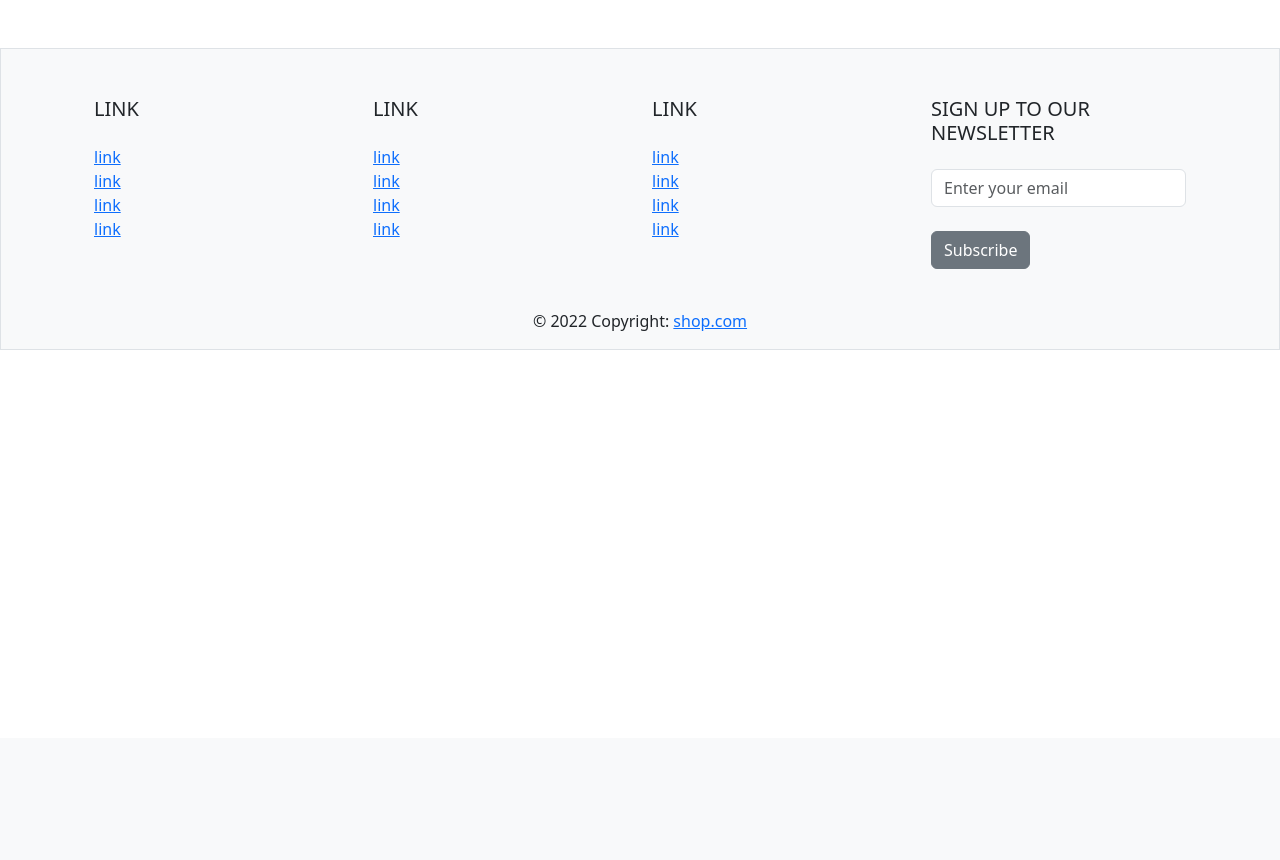
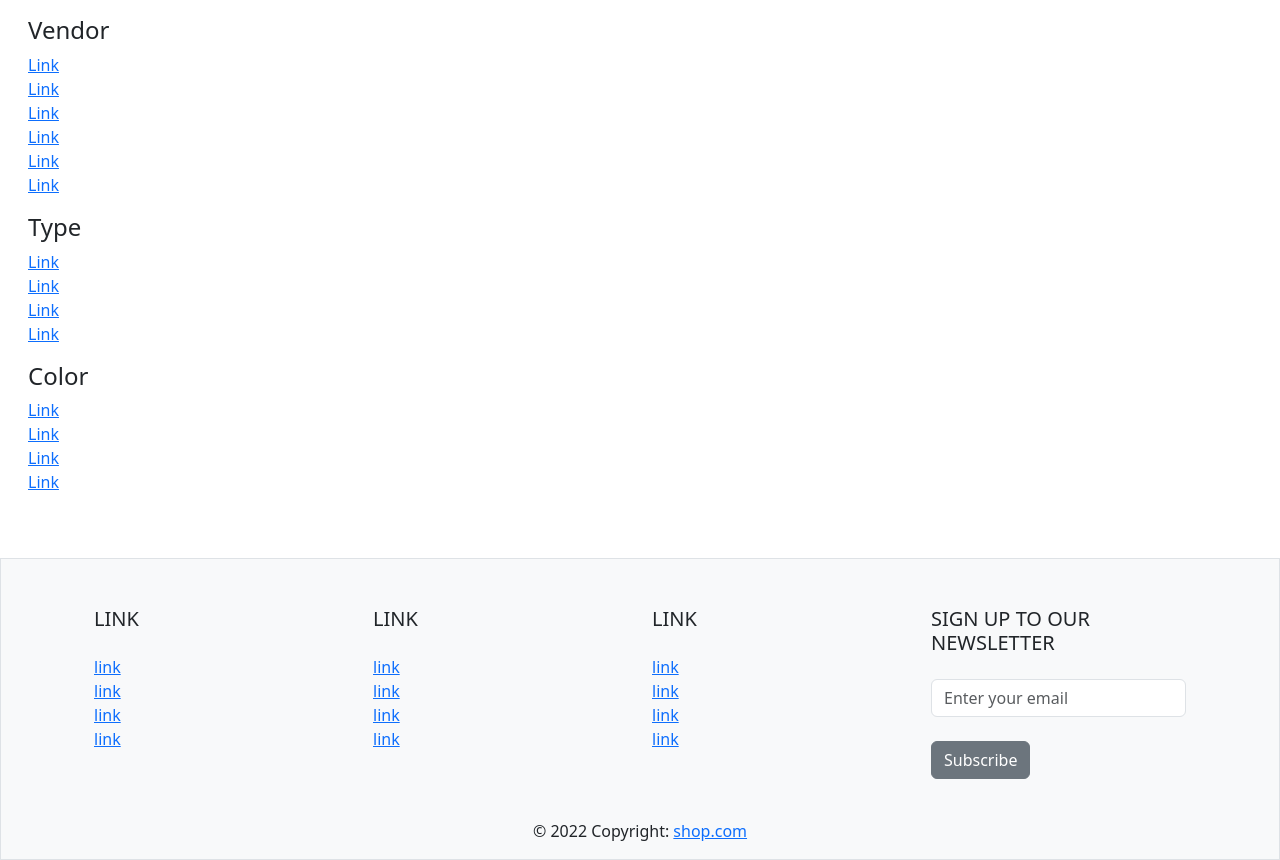
Before and after one commit to voinovVladyslav/internet-shop, a Django app: page /catalog/ in a window 1280 px wide. Shown: the part 62-922 px from the top of the page. Before the commit the page ends 412 px from the top, so only its background shows below. Run offline with Django 3.2, Linux system fonts and the light colour scheme; data that the repository does not hold is empty; some libraries are stand-ins or nearby versions.

Commit message:
add side navigation sample to catalog

```diff
--- a/core/templates/core/catalog.html
+++ b/core/templates/core/catalog.html
@@ -10,7 +10,33 @@
     </head>
     <body>
         {% include 'header.html' %}
-        <div class="container-fluid"></div>
+        <div class="mx-0 container-fluid d-flex">
+            <div class="container-s mx-3 pt-3">
+                <h4>Vendor</h4>
+                <ul class="list-unstyled">
+                    <li><a href="">Link</a></li>
+                    <li><a href="">Link</a></li>
+                    <li><a href="">Link</a></li>
+                    <li><a href="">Link</a></li>
+                    <li><a href="">Link</a></li>
+                    <li><a href="">Link</a></li>
+                </ul>
+                <h4>Type</h4>
+                <ul class="list-unstyled">
+                    <li><a href="">Link</a></li>
+                    <li><a href="">Link</a></li>
+                    <li><a href="">Link</a></li>
+                    <li><a href="">Link</a></li>
+                </ul>
+                <h4>Color</h4>
+                <ul class="list-unstyled">
+                    <li><a href="">Link</a></li>
+                    <li><a href="">Link</a></li>
+                    <li><a href="">Link</a></li>
+                    <li><a href="">Link</a></li>
+                </ul>
+            </div>
+
             <div class="container d-flex flex-wrap">
                 {% for item in items %}
                 <div class="card m-3" style="width: 18rem">
@@ -24,13 +50,16 @@
                             <h5 class="card-title">{{ item.name }}</h5>
                             <h5 class="card-title">{{ item.price }}$</h5>
                         </div>
-                    <a href="{% url 'item' item.id %}" class="btn btn-primary"
+                        <a
+                            href="{% url 'item' item.id %}"
+                            class="btn btn-primary"
                             >Select</a
                         >
                     </div>
                 </div>
                 {% endfor %}
             </div>
+        </div>
         {% include 'footer.html' %}
     </body>
 </html>
```
Lines whose indentation alone changed are shown as unchanged.
